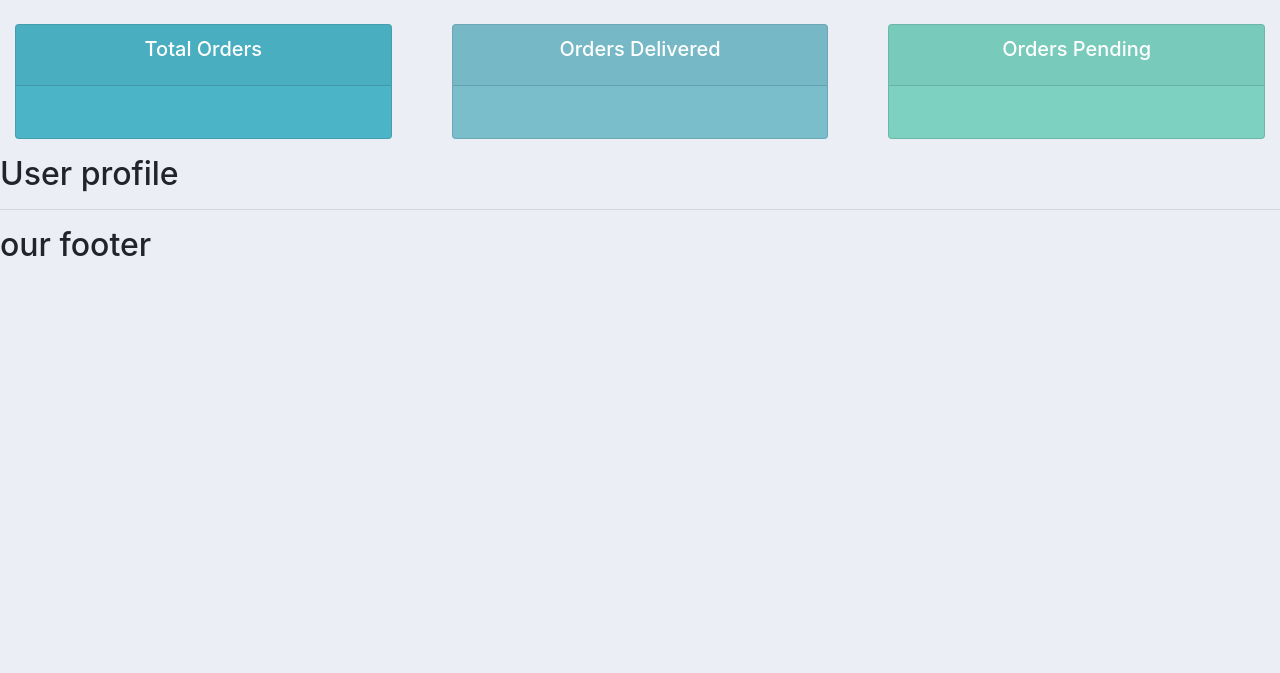
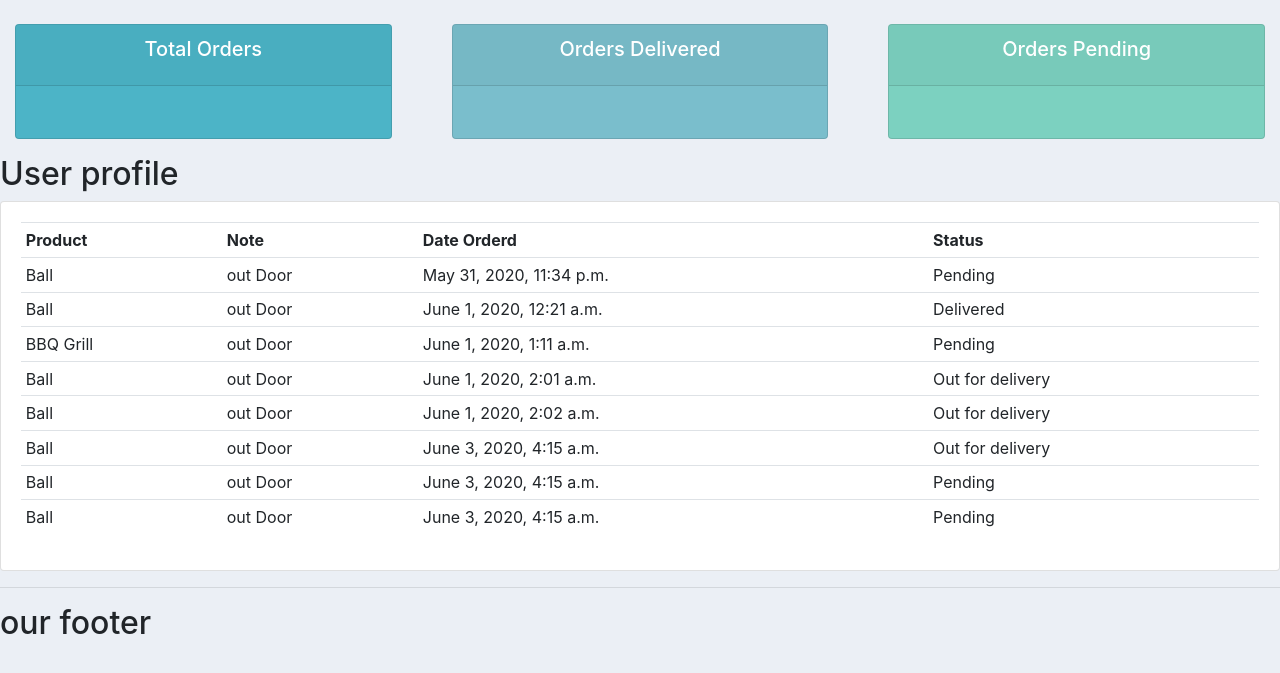
Before and after one commit to AlexDio123/DjangoCRM, a Django app: template accounts/templates/accounts/user.html in a window 1280 px wide. Shown: the part 56-729 px from the top of the page. Run offline with Django 3.2, Linux system fonts and the light colour scheme; the template is opened without the code that fills it: values that come from a table or form of the project are taken from there, others are empty; data comes from the database, SQL or seed files in the repository; both versions use the stored data as it was after the commit; some libraries are stand-ins or nearby versions.

Commit message:
user profile page

```diff
--- a/accounts/models.py
+++ b/accounts/models.py
@@ -1,9 +1,11 @@
 from django.db import models
+from django.contrib.auth.models import User
 
 
 # Create your models here.
 
 class Customer(models.Model):
+    user = models.OneToOneField(User, null=True, on_delete=models.CASCADE)
     name = models.CharField(max_length=200, null=True)
     phone = models.CharField(max_length=200, null=True)
     email = models.CharField(max_length=200, null=True)
--- a/accounts/templates/accounts/customer.html
+++ b/accounts/templates/accounts/customer.html
@@ -1,4 +1,4 @@
-{% extends 'accounts/base.html' %}
+ {% extends 'accounts/base.html' %}
 
 {% block content %}
 <br>
@@ -75,4 +75,6 @@
 			</table>
 		</div>
 	</div>
-</div>{% endblock content %}
+</div>
+
+{% endblock content %}
--- a/accounts/templates/accounts/user.html
+++ b/accounts/templates/accounts/user.html
@@ -2,4 +2,30 @@
 {% block content %}
 {% include 'accounts/status.html' %}
     <h2>User profile</h2>
+
+    <div class="row">
+	<div class="col-md">
+		<div class="card card-body">
+			<table class="table table-sm">
+				<tr>
+					<th>Product</th>
+					<th>Note</th>
+					<th>Date Orderd</th>
+					<th>Status</th>
+				</tr>
+				{% for element in orders %}
+				  <tr>
+				     <td>{{element.product}}</td>
+					 <td>{{element.product.category}}</td>
+					 <td>{{element.date_created}}</td>
+					 <td>{{element.status}}</td>
+				  </tr>
+
+				{% endfor %}
+
+
+			</table>
+		</div>
+	</div>
+</div>
 {% endblock content %}
```
Also changed, not shown: accounts/views.py (+14 -1 lines), accounts/migrations/0007_customer_user.py (added), db.sqlite3.
